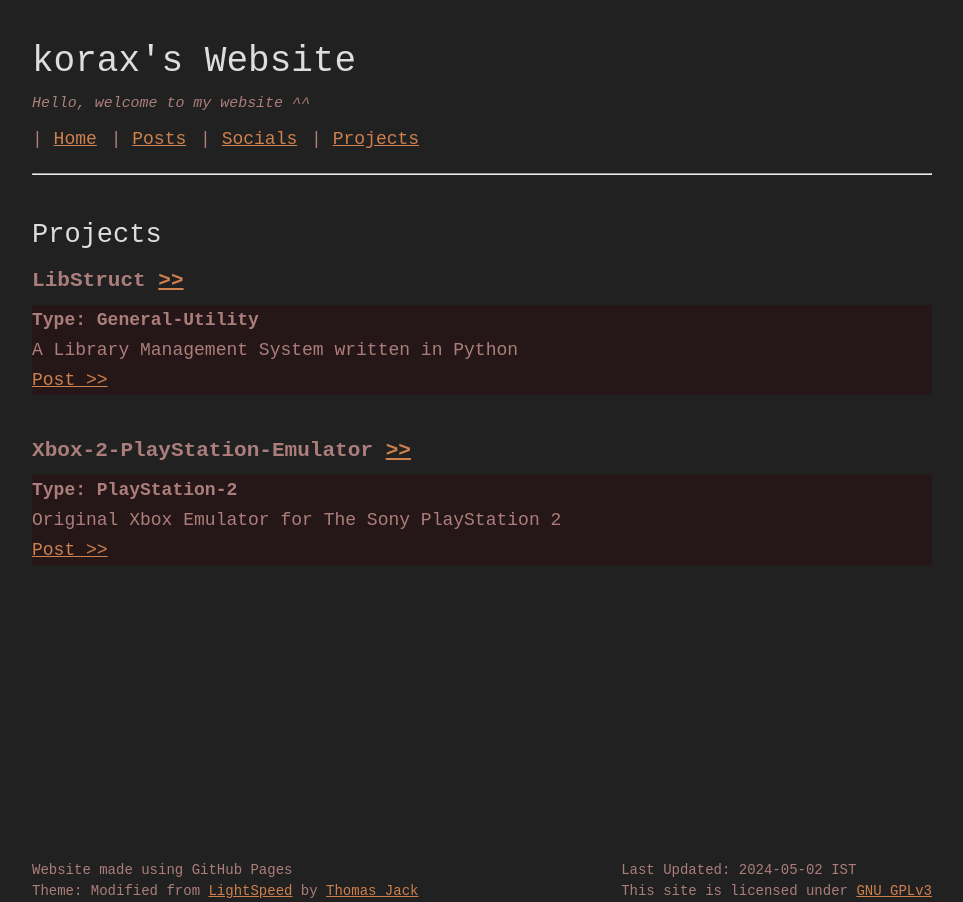
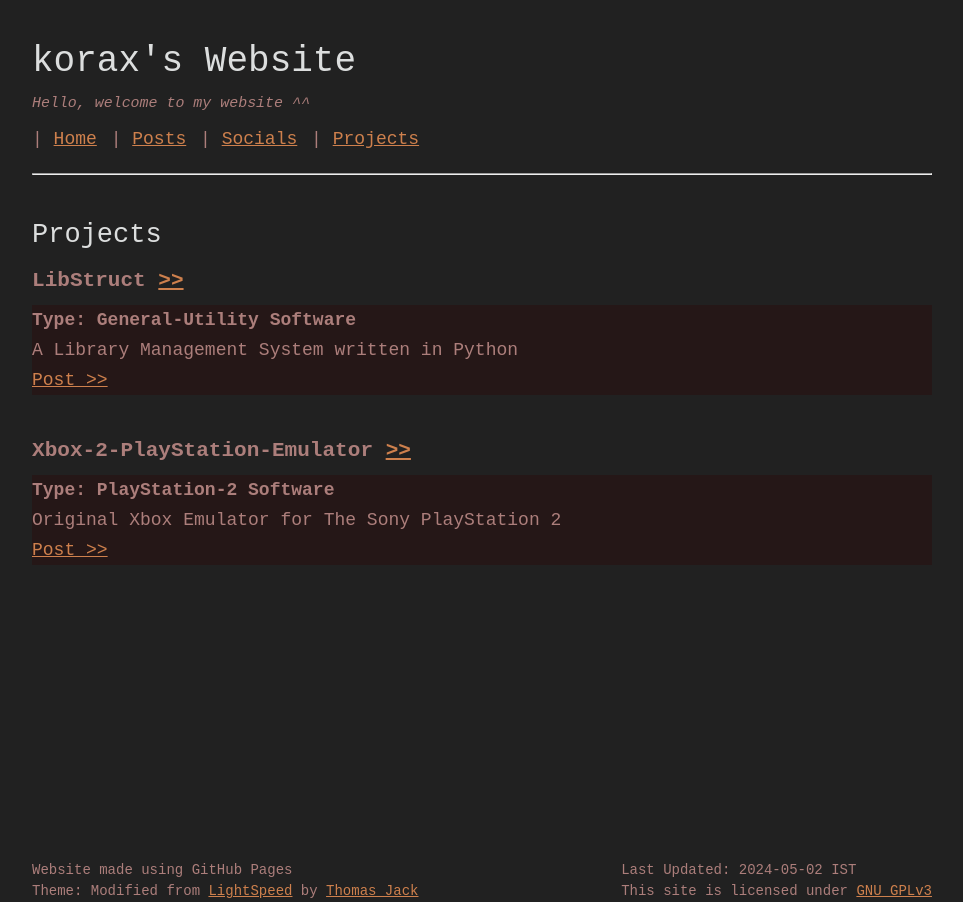
Before and after one commit to koraxial/koraxial.github.io, a Jekyll site: the page built from projects/index.html, in a window 1280 px wide. Shown: the whole page, without its empty margins (158-1121 px from the left). Built offline with Jekyll 4.4.1, drawn with Linux system fonts in a browser that asks for light colours.

Commit message:
Update projects.yml

```diff
--- a/_data/projects.yml
+++ b/_data/projects.yml
@@ -1,11 +1,11 @@
 - name: LibStruct
-  target: General-Utility
+  target: General-Utility Software
   description: A Library Management System written in Python
   link: https://github.com/koraxial/LibStruct
   post: https://koraxial.github.io/libstruct/2024/05/01/About.html
 
 - name: Xbox-2-PlayStation-Emulator
-  target: PlayStation-2
+  target: PlayStation-2 Software
   description: Original Xbox Emulator for The Sony PlayStation 2
   link: https://github.com/koraxial/Xbox-2-PlayStation-Emulator-AlFa
   post: https://www.psx-place.com/threads/opl-theme-x2p-og-xbox-theme-supports-all-opl.43435/
```
